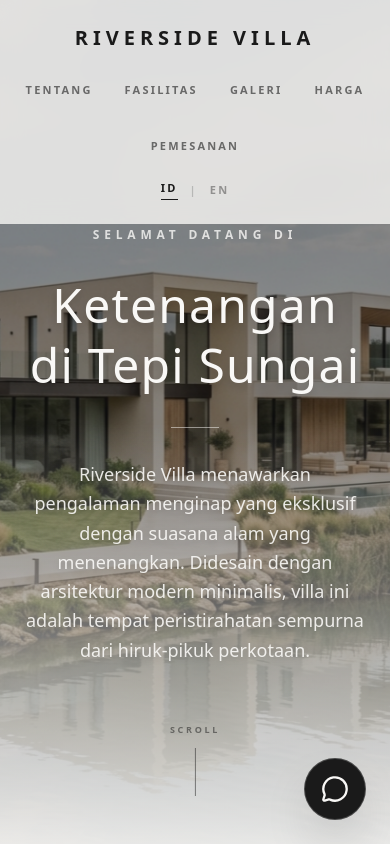
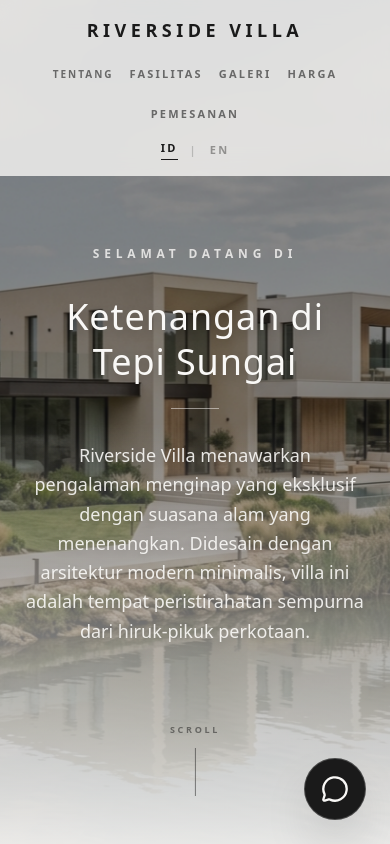
Before and after one commit to prince-salman/riverside-villa, a Next.js app: page / in a window 390 px wide. Shown: the top 844 px of the page. Built offline with nearby package versions, Linux system fonts and the light colour scheme.

Commit message:
style: improve mobile responsiveness across all sections

```diff
--- a/src/app/page.tsx
+++ b/src/app/page.tsx
@@ -59,12 +59,12 @@ export default function Home() {
       )}
 
       {/* Ultra Premium Navbar */}
-      <header className={`fixed top-0 w-full z-40 transition-all duration-700 ${scrolled ? 'bg-[#F9F8F6]/95 backdrop-blur-xl py-5 shadow-sm' : 'bg-[#F9F8F6]/80 backdrop-blur-md py-6'}`}>
-        <div className="max-w-7xl mx-auto px-6 md:px-12 flex flex-col md:flex-row justify-between items-center gap-6">
-          <h1 className="text-xl font-bold tracking-[0.25em] uppercase text-[#1A1A1A]">{data.brand?.name || 'RIVERSIDE VILLA'}</h1>
-          <nav className="flex flex-col md:flex-row items-center gap-6 md:gap-10">
-            <ul className="flex flex-wrap justify-center gap-8 list-none">
-              {data.hero.visible && <li><a href="#about" onClick={(e) => { e.preventDefault(); scrollToSection('about'); }} className="text-[11px] font-bold uppercase tracking-[0.2em] text-[#1A1A1A] opacity-60 hover:opacity-100 transition-opacity">{lang === 'id' ? 'Tentang' : 'About'}</a></li>}
+      <header className={`fixed top-0 w-full z-40 transition-all duration-700 ${scrolled ? 'bg-[#F9F8F6]/95 backdrop-blur-xl py-3 md:py-5 shadow-sm' : 'bg-[#F9F8F6]/80 backdrop-blur-md py-4 md:py-6'}`}>
+        <div className="max-w-7xl mx-auto px-4 md:px-12 flex flex-col md:flex-row justify-between items-center gap-4 md:gap-6">
+          <h1 className="text-lg md:text-xl font-bold tracking-[0.25em] uppercase text-[#1A1A1A] text-center">{data.brand?.name || 'RIVERSIDE VILLA'}</h1>
+          <nav className="flex flex-col md:flex-row items-center gap-4 md:gap-10">
+            <ul className="flex flex-wrap justify-center gap-4 sm:gap-8 list-none">
+              {data.hero.visible && <li><a href="#about" onClick={(e) => { e.preventDefault(); scrollToSection('about'); }} className="text-[10px] md:text-[11px] font-bold uppercase tracking-[0.2em] text-[#1A1A1A] opacity-60 hover:opacity-100 transition-opacity">{lang === 'id' ? 'Tentang' : 'About'}</a></li>}
               {data.facilities.visible && <li><a href="#facilities" onClick={(e) => { e.preventDefault(); scrollToSection('facilities'); }} className="text-[11px] font-bold uppercase tracking-[0.2em] text-[#1A1A1A] opacity-60 hover:opacity-100 transition-opacity">{lang === 'id' ? 'Fasilitas' : 'Facilities'}</a></li>}
               {data.gallery.visible && <li><a href="#gallery" onClick={(e) => { e.preventDefault(); scrollToSection('gallery'); }} className="text-[11px] font-bold uppercase tracking-[0.2em] text-[#1A1A1A] opacity-60 hover:opacity-100 transition-opacity">{lang === 'id' ? 'Galeri' : 'Gallery'}</a></li>}
               {data.pricing.visible && <li><a href="#pricing" onClick={(e) => { e.preventDefault(); scrollToSection('pricing'); }} className="text-[11px] font-bold uppercase tracking-[0.2em] text-[#1A1A1A] opacity-60 hover:opacity-100 transition-opacity">{lang === 'id' ? 'Harga' : 'Pricing'}</a></li>}
@@ -99,7 +99,7 @@ export default function Home() {
               <span className="text-[#F9F8F6]/80 tracking-[0.4em] text-xs uppercase font-bold mb-8">
                 {lang === 'id' ? 'Selamat Datang Di' : 'Welcome To'}
               </span>
-              <h2 className="text-5xl md:text-7xl font-medium tracking-wide mb-8 leading-tight text-[#F9F8F6] drop-shadow-lg">
+              <h2 className="text-4xl sm:text-5xl md:text-7xl font-medium tracking-wide mb-6 md:mb-8 leading-tight text-[#F9F8F6] drop-shadow-lg px-2">
                 {getT(data.hero, 'title')}
               </h2>
               <div className="w-12 h-[1px] bg-[#F9F8F6]/50 mb-8"></div>
@@ -124,7 +124,7 @@ export default function Home() {
               <h2 className="text-3xl md:text-4xl font-bold tracking-wide">{getT(data.facilities, 'title')}</h2>
             </div>
 
-            <div className="grid grid-cols-1 md:grid-cols-2 lg:grid-cols-3 gap-10">
+            <div className="grid grid-cols-1 md:grid-cols-2 lg:grid-cols-3 gap-8 md:gap-10">
               {data.facilities.items.map((item: any) => (
                 <div key={item.id} className="group cursor-pointer">
                   <div className="overflow-hidden rounded-sm mb-6 aspect-[4/3] bg-gray-200 relative">
@@ -190,18 +190,18 @@ export default function Home() {
               <div className="text-center mb-16">
                 <h2 className="text-3xl md:text-4xl font-bold tracking-wide">{getT(data.pricing, 'title')}</h2>
               </div>
-              <div className="flex flex-col gap-6">
-                <div className="flex flex-col md:flex-row justify-between items-center p-8 border border-white/20 bg-white/5 hover:bg-white/10 transition-colors">
-                  <span className="text-lg font-medium text-gray-300 mb-2 md:mb-0">Senin - Kamis (Weekday)</span>
-                  <span className="text-2xl font-bold">{data.pricing.weekday}</span>
+              <div className="flex flex-col gap-4 md:gap-6">
+                <div className="flex flex-col md:flex-row justify-between items-center p-6 md:p-8 border border-white/20 bg-white/5 hover:bg-white/10 transition-colors text-center md:text-left">
+                  <span className="text-base md:text-lg font-medium text-gray-300 mb-2 md:mb-0">Senin - Kamis (Weekday)</span>
+                  <span className="text-xl md:text-2xl font-bold">{data.pricing.weekday}</span>
                 </div>
-                <div className="flex flex-col md:flex-row justify-between items-center p-8 border border-white/20 bg-white/5 hover:bg-white/10 transition-colors">
-                  <span className="text-lg font-medium text-gray-300 mb-2 md:mb-0">Jumat - Minggu (Weekend)</span>
-                  <span className="text-2xl font-bold">{data.pricing.weekend}</span>
+                <div className="flex flex-col md:flex-row justify-between items-center p-6 md:p-8 border border-white/20 bg-white/5 hover:bg-white/10 transition-colors text-center md:text-left">
+                  <span className="text-base md:text-lg font-medium text-gray-300 mb-2 md:mb-0">Jumat - Minggu (Weekend)</span>
+                  <span className="text-xl md:text-2xl font-bold">{data.pricing.weekend}</span>
                 </div>
-                <div className="flex flex-col md:flex-row justify-between items-center p-8 border border-white/20 bg-white/5 hover:bg-white/10 transition-colors">
-                  <span className="text-lg font-medium text-gray-300 mb-2 md:mb-0">{lang === 'id' ? 'Hari Libur Nasional' : 'National Holidays'}</span>
-                  <span className="text-2xl font-bold">{data.pricing.holiday}</span>
+                <div className="flex flex-col md:flex-row justify-between items-center p-6 md:p-8 border border-white/20 bg-white/5 hover:bg-white/10 transition-colors text-center md:text-left">
+                  <span className="text-base md:text-lg font-medium text-gray-300 mb-2 md:mb-0">{lang === 'id' ? 'Hari Libur Nasional' : 'National Holidays'}</span>
+                  <span className="text-xl md:text-2xl font-bold">{data.pricing.holiday}</span>
                 </div>
               </div>
             </div>
```
